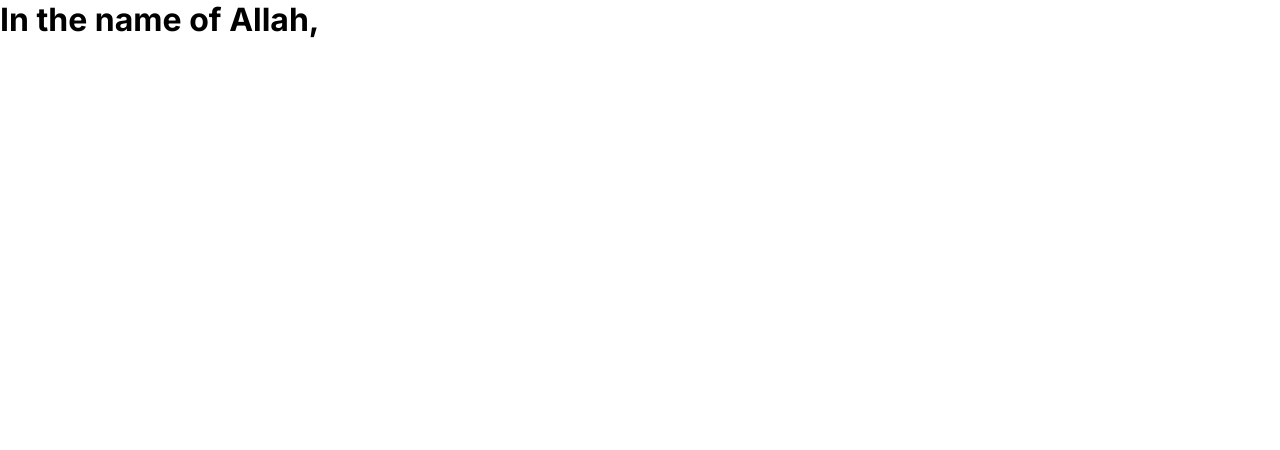
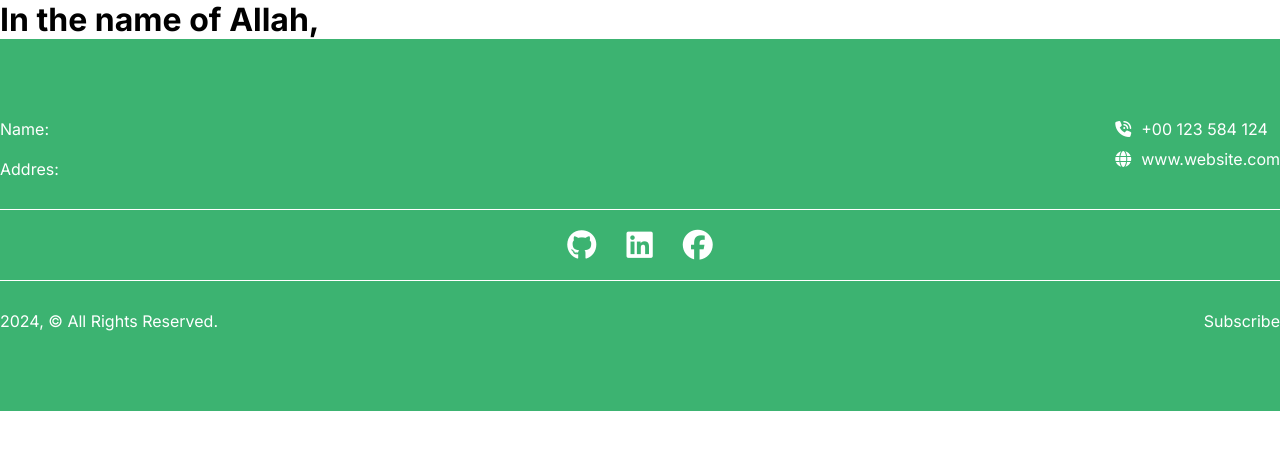
Before and after one commit to masudulalam/New-Year-Project, a plain HTML site: page index.html in a window 1280 px wide. Drawn offline with Linux system fonts and the light colour scheme.

Commit message:
added a simple footer section

```diff
--- a/index.html
+++ b/index.html
@@ -1,11 +1,14 @@
 <!DOCTYPE html>
 <html lang="en">
+
 <head>
     <meta charset="UTF-8">
     <meta name="viewport" content="width=device-width, initial-scale=1.0">
     <title>New Year Project</title>
     <link rel="stylesheet" href="styles/style.css">
+    <script src="https://kit.fontawesome.com/c8e1fcdab8.js" crossorigin="anonymous"></script>
 </head>
+
 <body>
     <header>
         <h1>In the name of Allah, </h1>
@@ -13,8 +16,37 @@
     <main>
 
     </main>
-    <footer>
-
+    <!-- Footer Section -->
+    <footer class="footer-section">
+        <div class="footer-container container">
+            <div class="footer-top">
+                <div class="footer-top-left">
+                    <p >Name:</p>
+                    <p class="address">Addres:</p>
+                </div>
+                <div class="footer-top-right">
+                    <div class="phone-icon-section">
+                        <div><i class="fa-solid fa-phone-volume"></i></div>
+                        <p>+00 123 584 124</p>
+                    </div>
+                    <div class="website-icon-section">
+                        <div><i class="fa-solid fa-globe"></i></div>
+                        <p>www.website.com</p>
+                    </div>
+                </div>
+            </div>
+            <div class="social-media-container">
+                <i class="fa-brands fa-github"></i>
+                <i class="fa-brands fa-linkedin"></i>
+                <i class="fa-brands fa-facebook"></i>
+            </div>
+            <div>
+                <div class="footer-foot">
+                    <p>2024, &copy All Rights Reserved.</p>
+                    <p>Subscribe</p>
+                </div>
+            </div>
     </footer>
 </body>
+
 </html>
--- a/styles/style.css
+++ b/styles/style.css
@@ -9,3 +9,52 @@
 body{
     font-family: "Inter", sans-serif;
 }
+
+.container{
+    max-width: 1320px;
+    margin: 0 auto;
+}
+
+
+/* Footer Styles */
+.footer-section{
+    max-width: 1600px;
+    background: mediumseagreen;
+    color: #fff;
+    padding: 80px 0;
+}
+
+.footer-top{
+    display: flex;
+    justify-content: space-between;
+    margin-bottom: 30px;
+}
+.footer-foot{
+    display: flex;
+    justify-content: space-between;
+    margin-top: 30px;
+}
+
+.social-media-container{
+    border-top: 1px solid #fff;
+    border-bottom: 1px solid #fff;
+    font-size: 30px;
+    display: flex;
+    justify-content: center;
+    gap: 30px;
+    padding: 20px 0;
+}
+
+.address{
+    margin-top: 20px;
+}
+
+.phone-icon-section{
+    display: flex;
+    gap: 10px;
+    margin-bottom: 10px;
+}
+.website-icon-section{
+    display: flex;
+    gap: 10px;
+}
```
